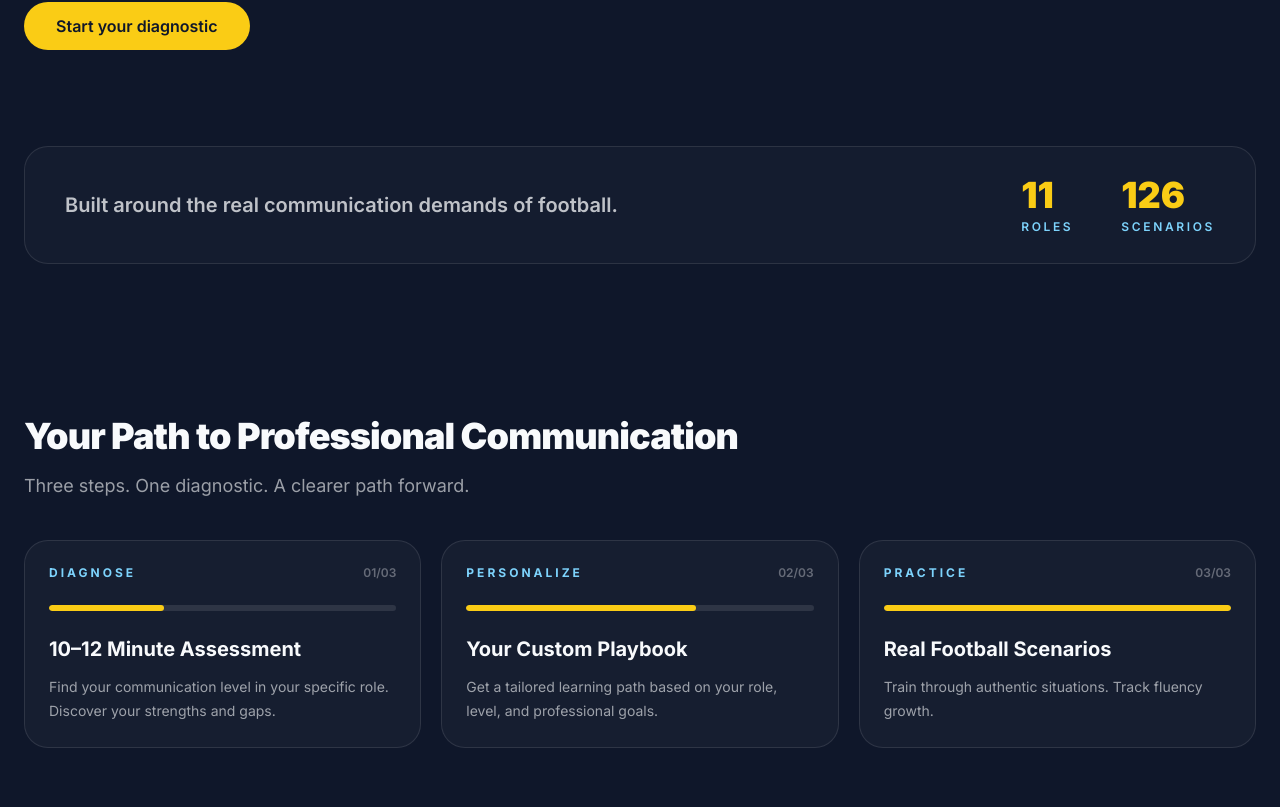
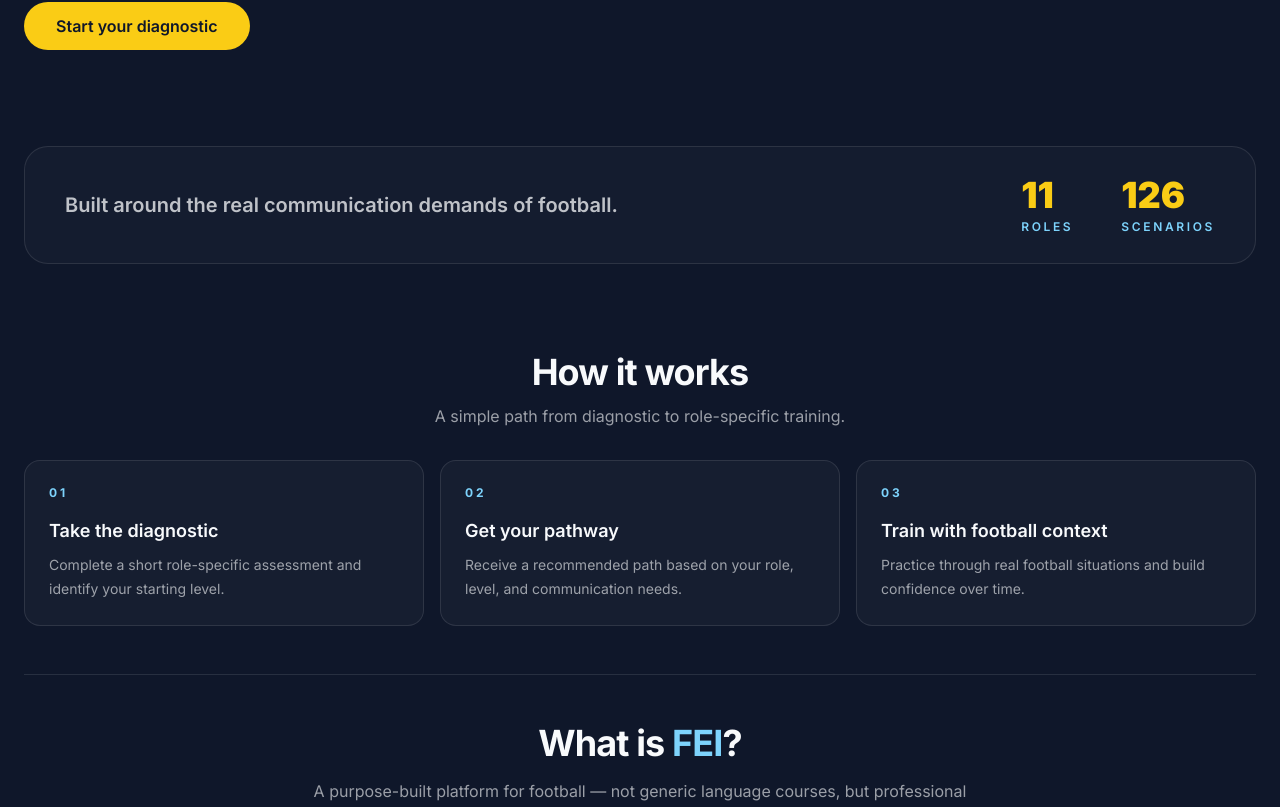
Before and after one commit to feifootball/fei-platform, a Next.js app: page / in a window 1280 px wide. Shown: the part 551-1358 px from the top of the page. Built offline with nearby package versions, Linux system fonts and the light colour scheme.

Commit message:
Simplify how it works section

```diff
--- a/app/page.tsx
+++ b/app/page.tsx
@@ -18,12 +18,12 @@ const translations = {
       { value: "4", label: "CEFR Levels" },
       { value: "504", label: "Unique Tasks" },
     ],
-    how_title: "Your Path to Professional Communication",
-    how_subtitle: "Three steps. One diagnostic. A clearer path forward.",
+    how_title: "How it works",
+    how_subtitle: "A simple path from diagnostic to role-specific training.",
     steps: [
-      { step: "01", title: "DIAGNOSE", description: "10–12 Minute Assessment|Find your communication level in your specific role. Discover your strengths and gaps." },
-      { step: "02", title: "PERSONALIZE", description: "Your Custom Playbook|Get a tailored learning path based on your role, level, and professional goals." },
-      { step: "03", title: "PRACTICE", description: "Real Football Scenarios|Train through authentic situations. Track fluency growth." },
+      { step: "01", title: "Take the diagnostic", description: "Complete a short role-specific assessment and identify your starting level." },
+      { step: "02", title: "Get your pathway", description: "Receive a recommended path based on your role, level, and communication needs." },
+      { step: "03", title: "Train with football context", description: "Practice through real football situations and build confidence over time." },
     ],
     about_title: "What is",
     about_subtitle: "A purpose-built platform for football — not generic language courses, but professional English for those who live the game.",
@@ -67,12 +67,12 @@ const translations = {
       { value: "4", label: "Niveles CEFR" },
       { value: "504", label: "Tareas únicas" },
     ],
-    how_title: "Tu ruta hacia la comunicación profesional",
-    how_subtitle: "Tres pasos. Un diagnóstico. Una ruta más clara.",
+    how_title: "Cómo funciona",
+    how_subtitle: "Una ruta simple desde el diagnóstico hasta el entrenamiento específico por rol.",
     steps: [
-      { step: "01", title: "DIAGNOSTICA", description: "Evaluación de 10–12 minutos|Encuentra tu nivel de comunicación en tu rol específico. Descubre fortalezas y brechas." },
-      { step: "02", title: "PERSONALIZA", description: "Tu playbook personalizado|Recibe una ruta de aprendizaje adaptada a tu rol, nivel y objetivos profesionales." },
-      { step: "03", title: "PRACTICA", description: "Escenarios reales de fútbol|Entrena con situaciones auténticas. Haz seguimiento de tu crecimiento." },
+      { step: "01", title: "Haz el diagnóstico", description: "Completa una evaluación corta por rol e identifica tu nivel inicial." },
+      { step: "02", title: "Recibe tu ruta", description: "Obtén una ruta recomendada según tu rol, nivel y necesidades de comunicación." },
+      { step: "03", title: "Entrena con contexto futbolístico", description: "Practica con situaciones reales del fútbol y gana confianza progresivamente." },
     ],
     about_title: "¿Qué es",
     about_subtitle: "Una plataforma diseñada para el fútbol — no cursos genéricos de idiomas, sino inglés profesional para quienes viven el juego.",
@@ -171,7 +171,7 @@ export default function Home() {
         </div>
       </section>
 
-      <section id="diagnostic" className="scroll-mt-32 px-6 pb-20">
+      <section id="diagnostic" className="scroll-mt-32 px-6 pb-10">
         <div className="mx-auto max-w-7xl rounded-3xl border border-fei-text/10 bg-fei-text/[0.025] px-8 py-7 sm:px-10">
           <div className="flex flex-col gap-6 lg:flex-row lg:items-center lg:justify-between">
             <h2 className="max-w-3xl text-lg font-semibold leading-7 text-fei-text/75 sm:text-xl">
@@ -193,37 +193,24 @@ export default function Home() {
         </div>
       </section>
 
-      <section id="how-it-works" className="scroll-mt-32 px-6 py-14 sm:py-18">
+      <section id="how-it-works" className="scroll-mt-32 px-6 py-10 sm:py-12">
         <div className="mx-auto max-w-7xl">
-          <div className="mb-10 max-w-3xl">
-            <h2 className="text-3xl font-black tracking-tight text-fei-text sm:text-4xl">{t.how_title}</h2>
-            <p className="mt-4 text-lg text-fei-text/60">{t.how_subtitle}</p>
+          <div className="mb-8 text-center">
+            <h2 className="text-3xl font-bold tracking-tight sm:text-4xl">{t.how_title}</h2>
+            <p className="mx-auto mt-3 max-w-2xl text-fei-text/60">{t.how_subtitle}</p>
           </div>
 
-          <div className="grid gap-5 lg:grid-cols-3">
-            {t.steps.map((item, index) => {
-              const [cardTitle, cardDescription] = item.description.split('|')
-              const progressWidth = index === 0 ? '33%' : index === 1 ? '66%' : '100%'
-
-              return (
-                <article key={item.step} className="rounded-3xl border border-fei-text/10 bg-fei-text/[0.03] p-6">
-                  <div className="mb-6 flex items-center justify-between">
-                    <span className="text-xs font-bold uppercase tracking-[0.25em] text-fei-sky">{item.title}</span>
-                    <span className="text-xs font-semibold text-fei-text/35">{item.step}/03</span>
-                  </div>
-
-                  <div className="mb-6 h-1.5 overflow-hidden rounded-full bg-fei-text/10">
-                    <div className="h-full rounded-full bg-fei-yellow" style={{ width: progressWidth }} />
-                  </div>
-
-                  <h3 className="text-xl font-bold text-fei-text">{cardTitle}</h3>
-                  <p className="mt-3 text-sm leading-6 text-fei-text/60">{cardDescription}</p>
-                </article>
-              )
-            })}
+          <div className="grid gap-4 sm:grid-cols-3">
+            {t.steps.map((item) => (
+              <article key={item.step} className="rounded-2xl border border-fei-text/10 bg-fei-text/[0.03] p-6">
+                <p className="text-xs font-bold uppercase tracking-[0.25em] text-fei-sky">{item.step}</p>
+                <h3 className="mt-4 text-lg font-semibold text-fei-text">{item.title}</h3>
+                <p className="mt-2 text-sm leading-6 text-fei-text/60">{item.description}</p>
+              </article>
+            ))}
           </div>
 
-          <div id="about" className="mt-16 scroll-mt-32 border-t border-fei-text/10 pt-14">
+          <div id="about" className="mt-12 scroll-mt-32 border-t border-fei-text/10 pt-12">
             <div className="mb-12 text-center">
               <h2 className="text-3xl font-bold tracking-tight sm:text-4xl">{t.about_title} <span className="text-fei-sky">FEI</span>?</h2>
               <p className="mx-auto mt-4 max-w-2xl text-fei-text/60">{t.about_subtitle}</p>
```
